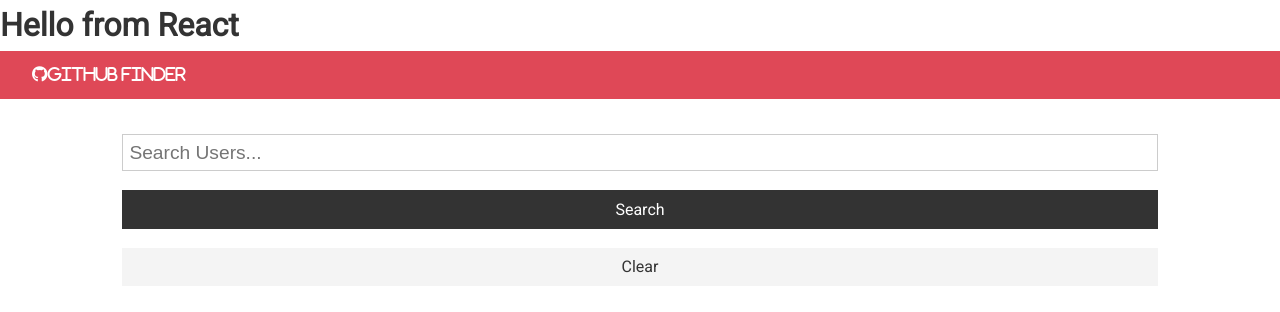
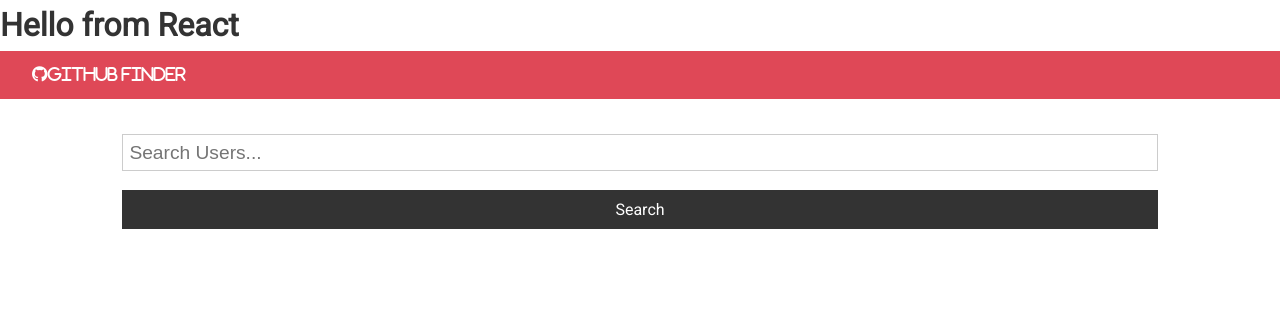
Before and after one commit to RdotSilva/React-GitHub-Finder, a React (Create React App) app: page / in a window 1280 px wide. Shown: the top 312 px of the page. Built offline with nearby package versions, Linux system fonts and the light colour scheme.

Commit message:
Refactor using destructuring

```diff
--- a/src/components/users/Search.js
+++ b/src/components/users/Search.js
@@ -21,6 +21,7 @@ export class Search extends Component {
 	};
 
 	render() {
+		const { showClear, clearUsers } = this.props;
 		return (
 			<div>
 				<form onSubmit={this.onSubmit} className="form">
@@ -37,12 +38,11 @@ export class Search extends Component {
 						className="btn btn-dark btn-block"
 					/>
 				</form>
-				<button
-					className="btn btn-light btn-block"
-					onClick={this.props.clearUsers}
-				>
-					Clear
-				</button>
+				{showClear && (
+					<button className="btn btn-light btn-block" onClick={clearUsers}>
+						Clear
+					</button>
+				)}
 			</div>
 		);
 	}
```
